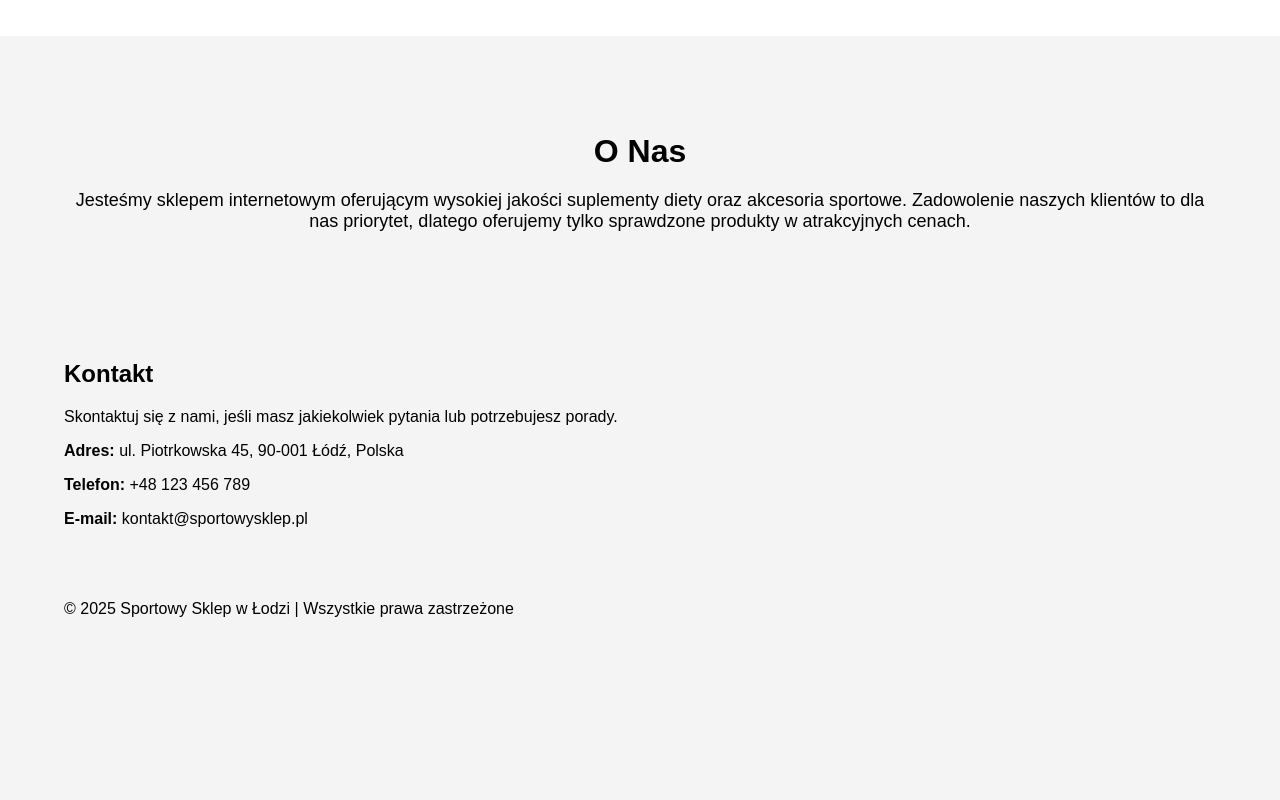
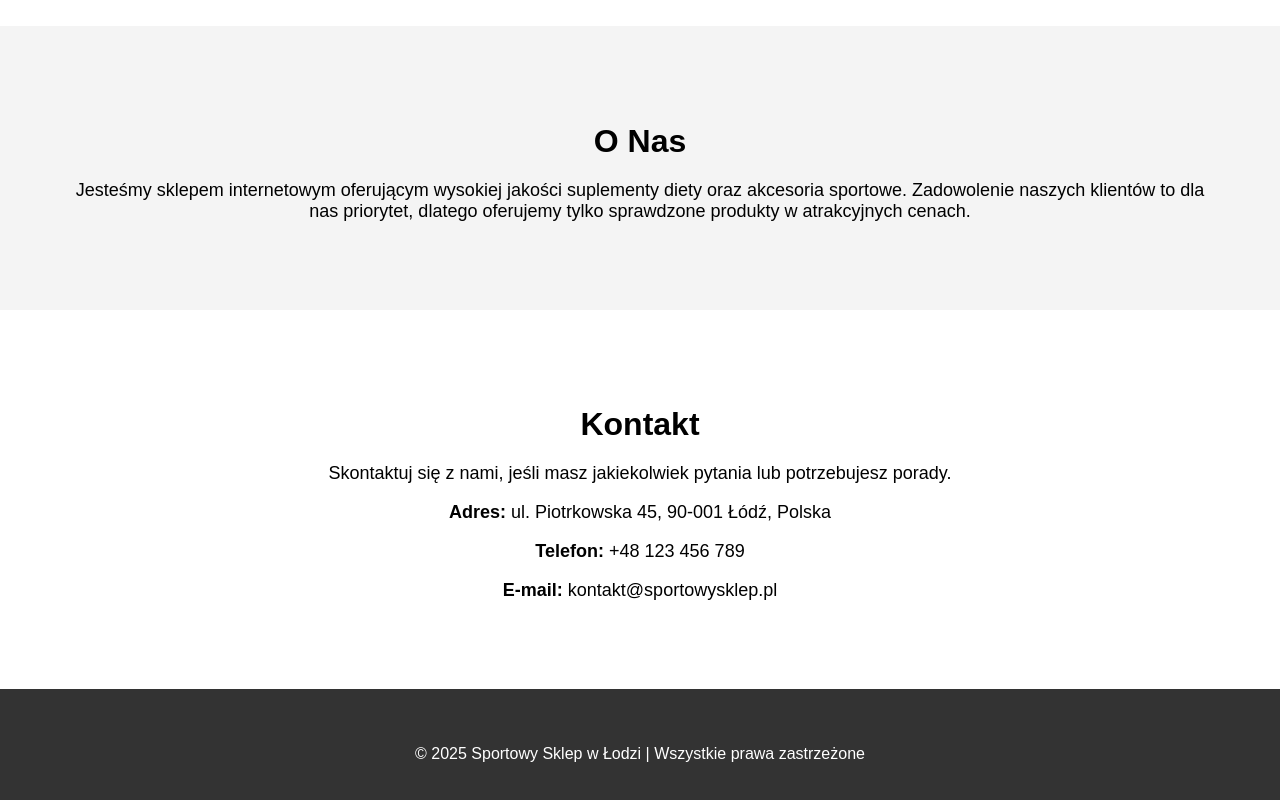
Before and after one commit to YaremaYakovenko/Yakovenko, a plain HTML site: page index.html in a window 1280 px wide. Shown: the part 1728-2528 px from the top of the page. Before the commit the page ends 2382 px from the top, so only its background shows below. Drawn offline with Linux system fonts and the light colour scheme.

Commit message:
Update style.css

```diff
--- a/style.css
+++ b/style.css
@@ -48,14 +48,19 @@ header nav ul li a:hover {
     color: white;
     text-align: center;
     padding: 100px 20px;
+    background-image: url('https://via.placeholder.com/1200x600'); /* Замените на изображение */
+    background-size: cover;
+    background-position: center;
 }
 
 .hero h2 {
     font-size: 36px;
+    margin-bottom: 10px;
 }
 
 .hero p {
     font-size: 18px;
+    margin-bottom: 20px;
 }
 
 .hero .btn {
@@ -136,3 +141,28 @@ header nav ul li a:hover {
 
 .about p {
     font-size: 18px;
+}
+
+/* Контакт */
+.contact {
+    padding: 50px 0;
+    text-align: center;
+    background-color: #fff;
+}
+
+.contact h2 {
+    font-size: 32px;
+    margin-bottom: 20px;
+}
+
+.contact p {
+    font-size: 18px;
+}
+
+/* Стили футера */
+footer {
+    background-color: #333;
+    color: white;
+    text-align: center;
+    padding: 20px 0;
+}
```
